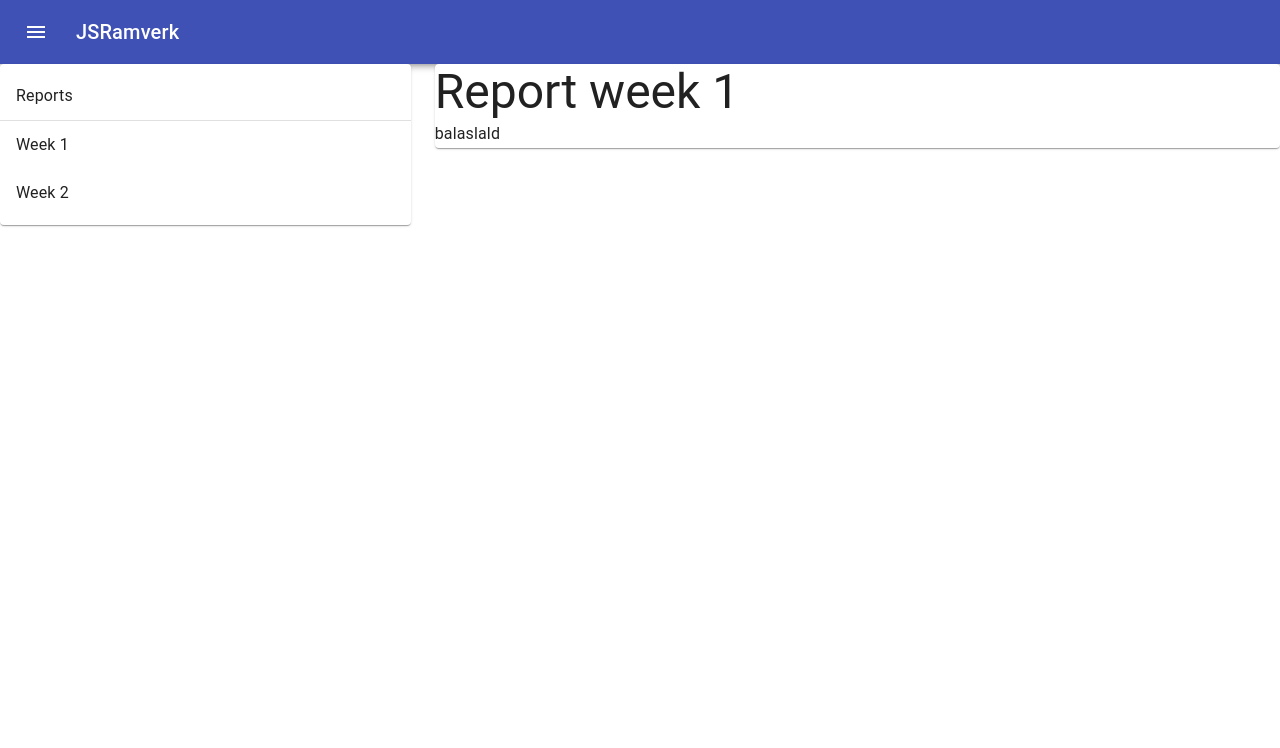
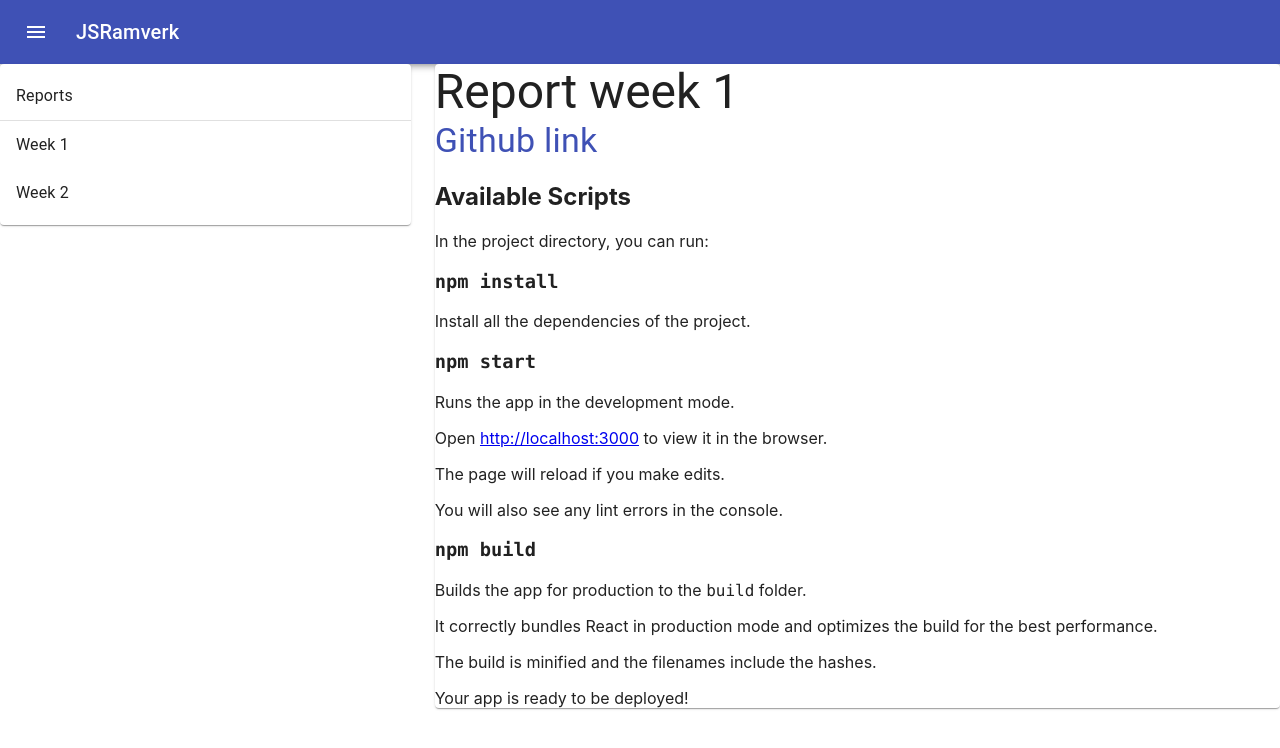
Before and after one commit to oscarLang/jsr-frontend, a React (Create React App) app: page /reports/week/1 in a window 1280 px wide. Shown: the top 748 px of the page. Built offline with nearby package versions, Linux system fonts and the light colour scheme.

Commit message:
added this weeks report to /reports/week/1

```diff
--- a/package.json
+++ b/package.json
@@ -8,6 +8,7 @@
     "@testing-library/jest-dom": "^4.2.4",
     "@testing-library/react": "^9.3.2",
     "@testing-library/user-event": "^7.1.2",
+    "markdown-to-jsx": "^6.11.4",
     "react": "^16.13.1",
     "react-dom": "^16.13.1",
     "react-router": "^5.2.0",
--- a/src/components/reports/ReportList.js
+++ b/src/components/reports/ReportList.js
@@ -1,7 +1,6 @@
 import React from "react";
 import { Paper, Grid, List, ListItem, ListItemText, Divider } from "@material-ui/core";
 import { Link, Route, Switch, useRouteMatch, useParams } from 'react-router-dom';
-
 function ReportList() {
   let { path, url } = useRouteMatch();
   return (
--- a/src/components/reports/Reports.js
+++ b/src/components/reports/Reports.js
@@ -3,6 +3,7 @@ import {
   Paper,
   Grid,
   List,
+  Link as MaLink,
   ListItem,
   ListItemText,
   Divider,
@@ -16,14 +17,14 @@ import {
   useParams,
 } from "react-router-dom";
 import ReportList from "./ReportList";
+import Week1 from "./Week1"
 function Week() {
   let { number } = useParams();
-  console.log(number);
   const reports = [
       {
           number: "1",
           title: "Report week 1",
-          text: "balaslald"
+          text: Week1,
       }
   ]
   let thisReport = reports.find(week => week.number == number) ?? "none";
@@ -32,8 +33,12 @@ function Week() {
         <Typography variant="h3">
             {thisReport.title}
         </Typography>
-        <Typography variant="subtitle1">
-            {thisReport.text}
+        <Typography variant="h4">
+        <MaLink href="https://github.com/oscarLang/jsr-frontend">
+            Github link
+        </MaLink>
+        </Typography>
+        <Typography variant="subtitle1" component={thisReport.text}>
         </Typography>
     </div>
   );
@@ -43,9 +48,6 @@ function Info() {
     <div>
         <Typography variant="h3">
             Reports
-        </Typography>
-        <Typography variant="subtitle1">
-            This section will feature some research questions that will be updated each week.
         </Typography>
     </div>
   );
--- /dev/null
+++ b/src/components/reports/Week1.js
@@ -0,0 +1,36 @@
+import React from "react";
+import Markdown from 'markdown-to-jsx';
+
+let md = `## Available Scripts
+In the project directory, you can run:
+
+### \`npm install\`
+Install all the dependencies of the project.
+
+### \`npm start\`
+
+Runs the app in the development mode.
+
+Open [http://localhost:3000](http://localhost:3000) to view it in the browser.
+
+The page will reload if you make edits.
+
+You will also see any lint errors in the console.
+
+### \`npm build\`
+
+Builds the app for production to the \`build\` folder.
+
+It correctly bundles React in production mode and optimizes the build for the best performance.
+
+The build is minified and the filenames include the hashes.
+
+Your app is ready to be deployed!
+`;
+
+function Week1() {
+  return (
+      <Markdown children={md} />
+  );
+}
+export default Week1;
```
Also changed, not shown: 1 other file (tests, documents, lock files or other folders).
